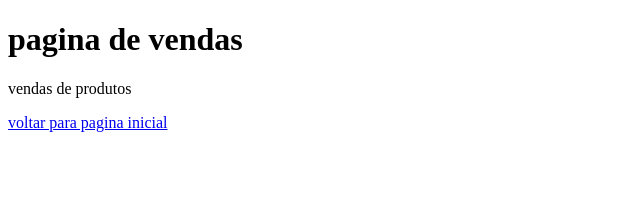
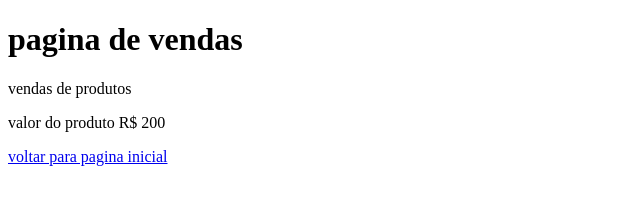
Before and after one commit to Marciokaliban/auladesitedesurf, a plain HTML site: page vendas.html in a window 1280 px wide. Shown: the whole page, without its empty margins (0-640 px from the left). Drawn offline with Linux system fonts and the light colour scheme.

Commit message:
Alterado preço

```diff
--- a/vendas.html
+++ b/vendas.html
@@ -9,6 +9,7 @@
 <body>
     <h1>pagina de vendas</h1>
     <p>vendas de produtos</p>
+    <p>valor do produto R$ 200</p>
     <a href="index.html">voltar para pagina inicial</a>
 
 </body>
```
